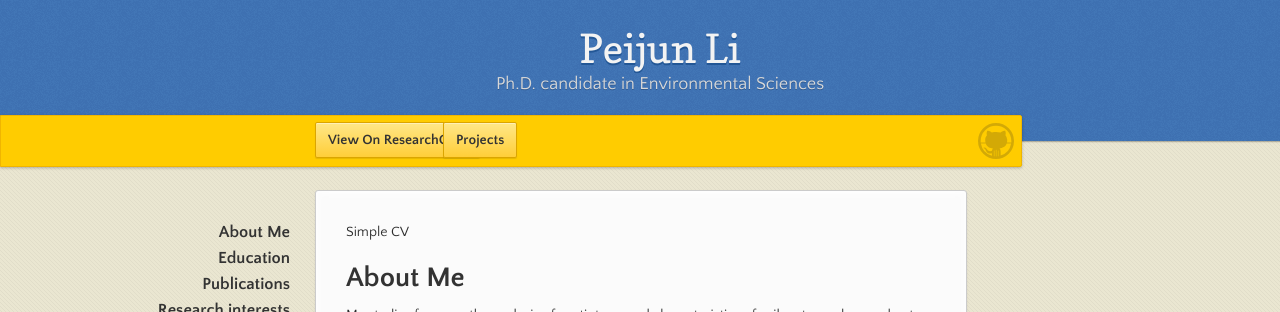
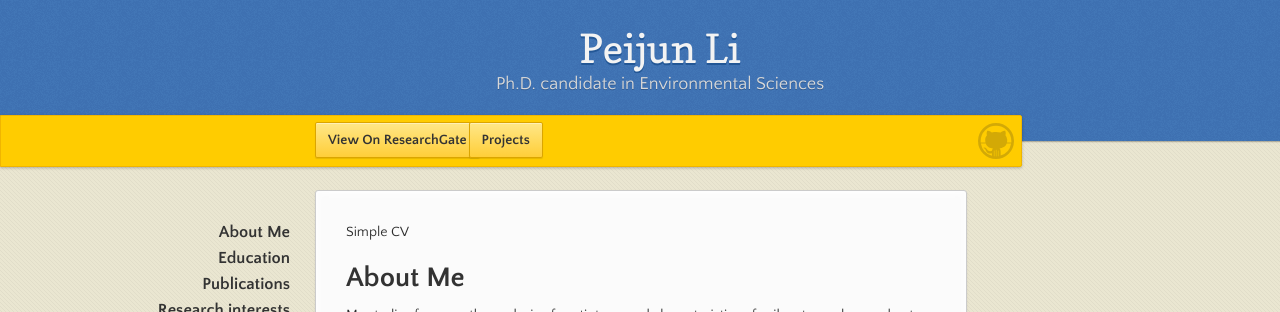
Before and after one commit to PercyLeeMaxWell/PercyLeeMaxWell.github.io, a Jekyll site: the page built from index.md, in a window 1280 px wide. Shown: the top 312 px of the page. Built offline with Jekyll 4.4.1, drawn with Linux system fonts in a browser that asks for light colours.

Commit message:
Update jekyll-theme-leap-day.scss

```diff
--- a/_sass/jekyll-theme-leap-day.scss
+++ b/_sass/jekyll-theme-leap-day.scss
@@ -246,7 +246,7 @@ header {
 
   .fork2 {
     position:fixed;
-    left:60%;
+    left:62%;
     margin-left:-325px;
     padding: 10px 12px;
     margin-top: 6px;
```
